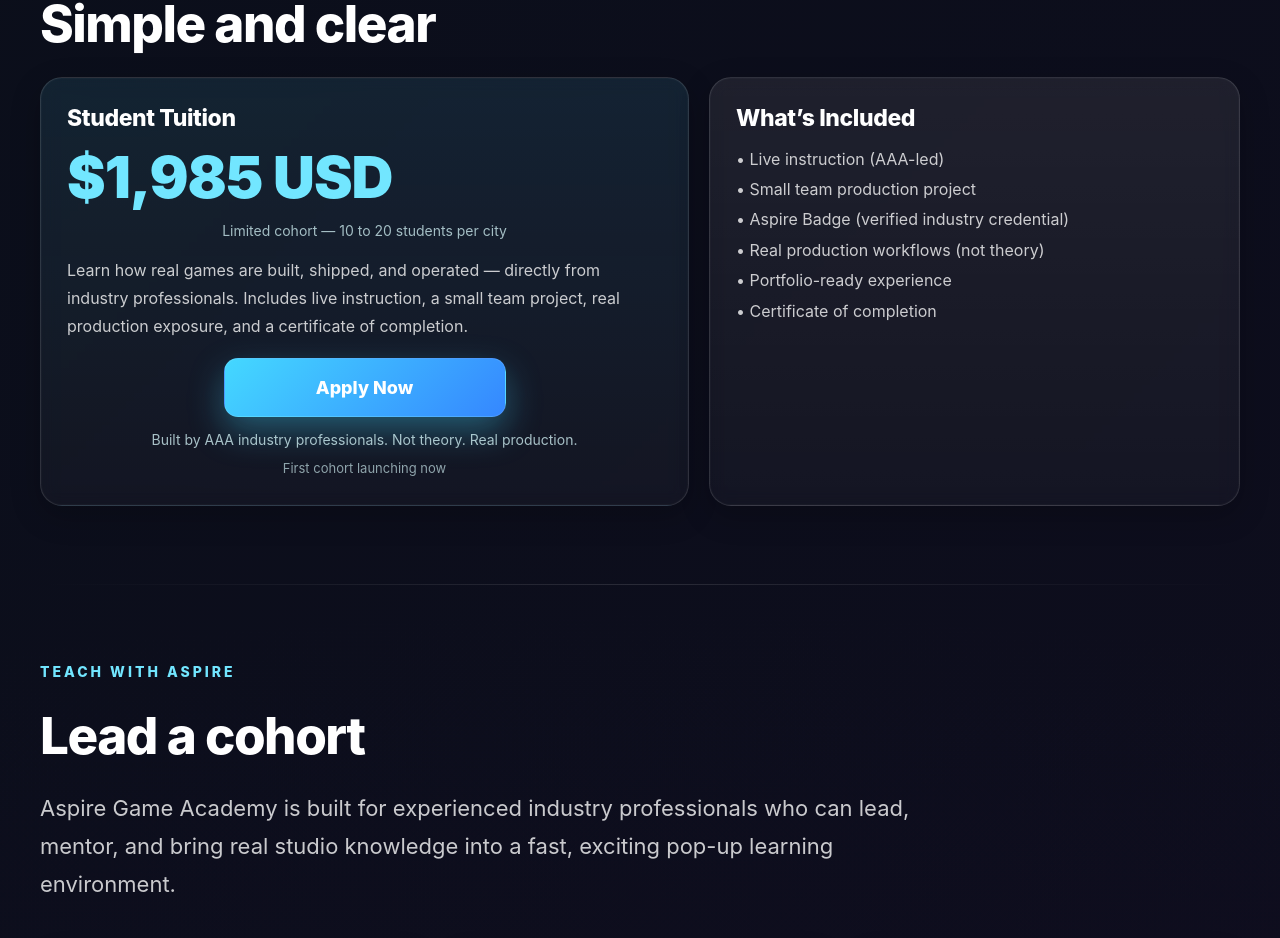
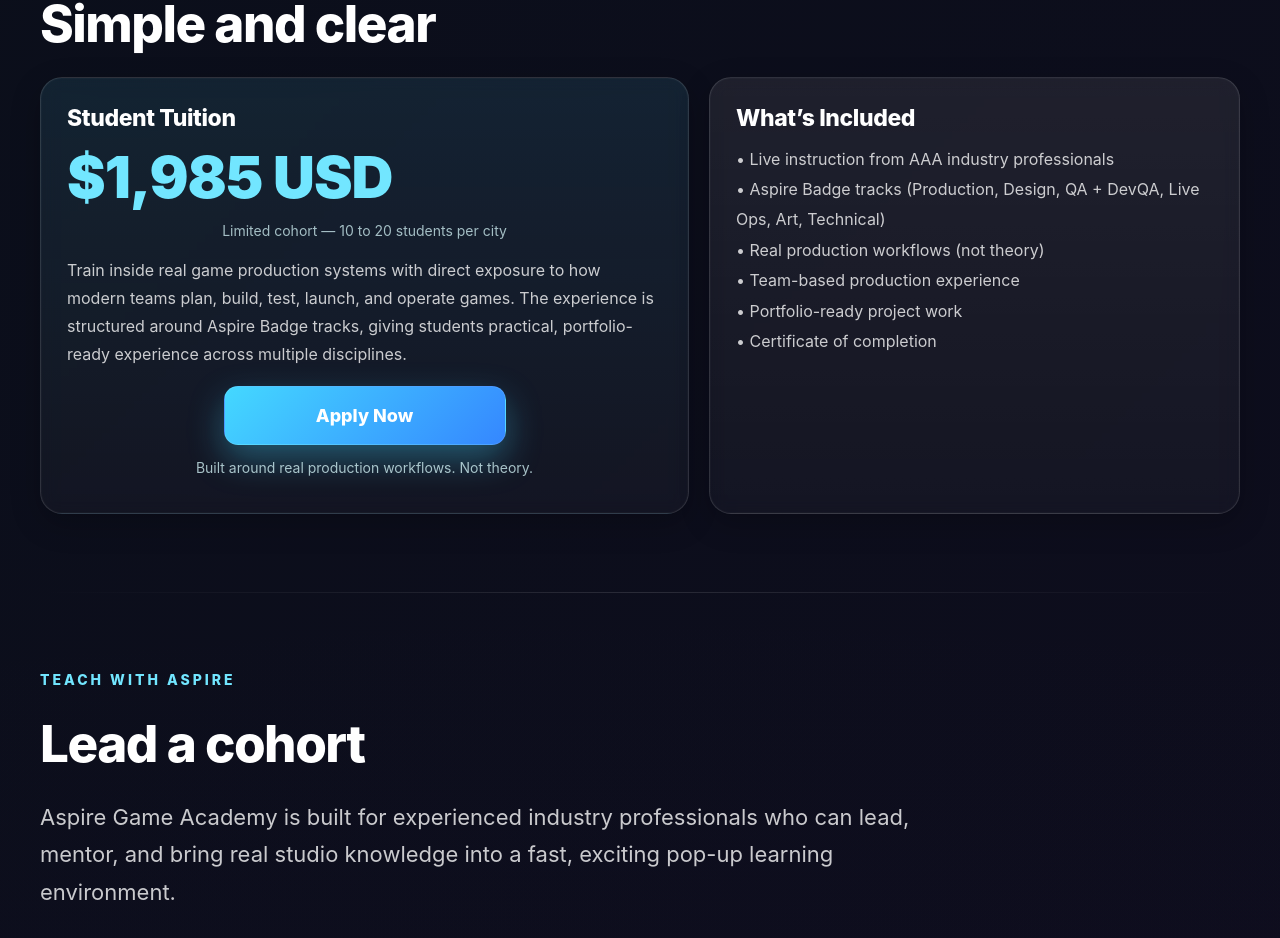
Before and after one commit to jessgoodvibesonly/aspire-game-academy, a Next.js app: page / in a window 1280 px wide. Shown: the part 7566-8504 px from the top of the page. Built offline with nearby package versions, Linux system fonts and the light colour scheme.

Commit message:
Update tuition section copy and included items

```diff
--- a/app/page.tsx
+++ b/app/page.tsx
@@ -858,7 +858,10 @@ export default function Home() {
               Limited cohort — 10 to 20 students per city
             </p>
             <p style={{ color: colors.muted, lineHeight: 1.75, margin: "0 0 18px 0" }}>
-              Learn how real games are built, shipped, and operated — directly from industry professionals. Includes live instruction, a small team project, real production exposure, and a certificate of completion.
+              Train inside real game production systems with direct exposure to how modern
+              teams plan, build, test, launch, and operate games. The experience is
+              structured around Aspire Badge tracks, giving students practical,
+              portfolio-ready experience across multiple disciplines.
             </p>
             <div style={{ textAlign: "center", marginBottom: "12px" }}>
               <a
@@ -881,33 +884,23 @@ export default function Home() {
                 margin: "0 0 8px 0",
               }}
             >
-              Built by AAA industry professionals. Not theory. Real production.
-            </p>
-            <p
-              style={{
-                color: "rgba(220, 252, 255, 0.62)",
-                fontSize: "13px",
-                lineHeight: 1.5,
-                textAlign: "center",
-                margin: 0,
-              }}
-            >
-              First cohort launching now
+              Built around real production workflows. Not theory.
             </p>
           </div>
 
           <div style={cardStyle}>
             <h3 style={cardTitleStyle}>What’s Included</h3>
             <p style={{ color: colors.muted, lineHeight: 1.9, margin: 0 }}>
-              • Live instruction (AAA-led)
+              • Live instruction from AAA industry professionals
               <br />
-              • Small team production project
-              <br />
-              • Aspire Badge (verified industry credential)
+              • Aspire Badge tracks (Production, Design, QA + DevQA, Live Ops, Art,
+              Technical)
               <br />
               • Real production workflows (not theory)
               <br />
-              • Portfolio-ready experience
+              • Team-based production experience
+              <br />
+              • Portfolio-ready project work
               <br />
               • Certificate of completion
             </p>
```
